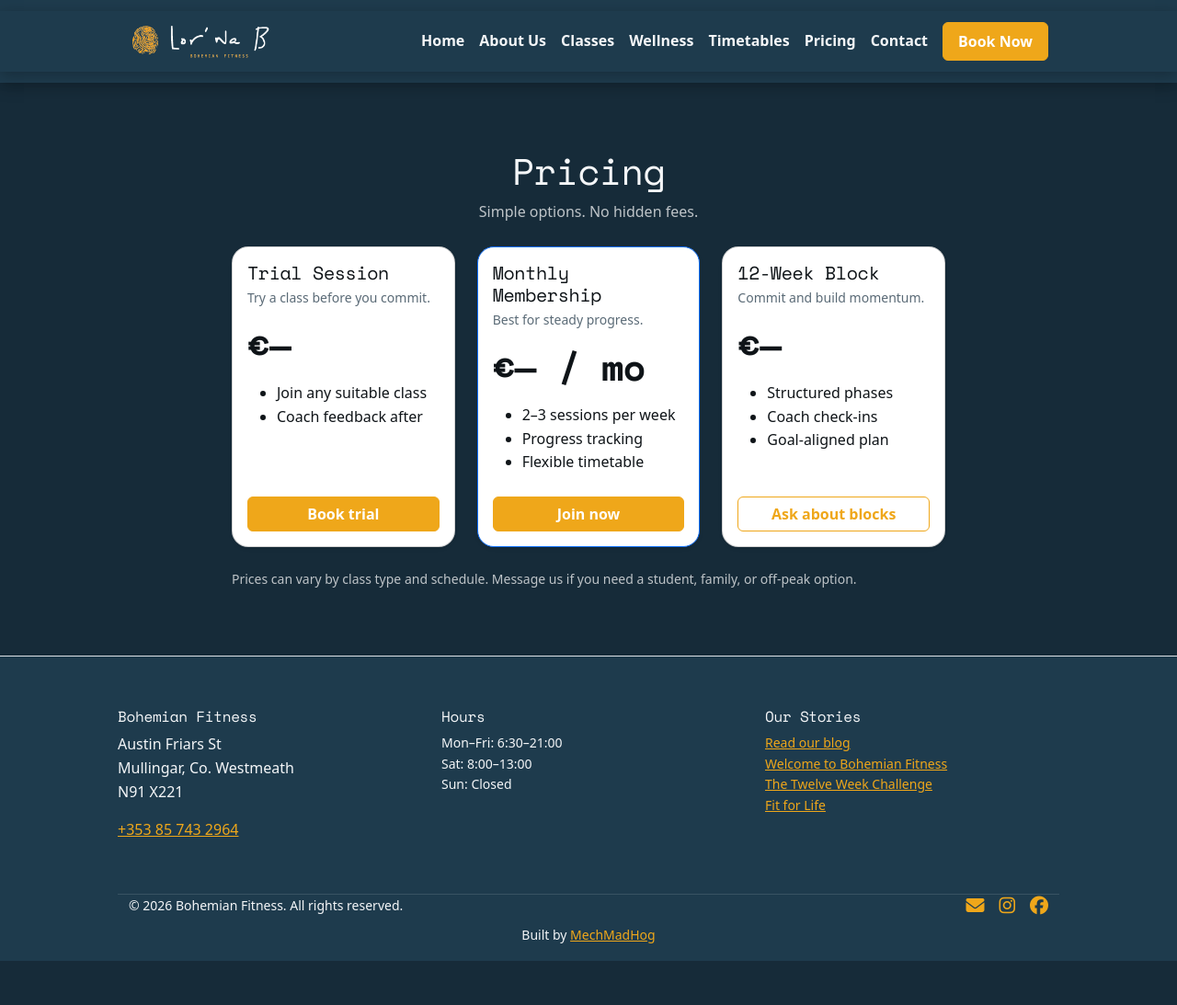
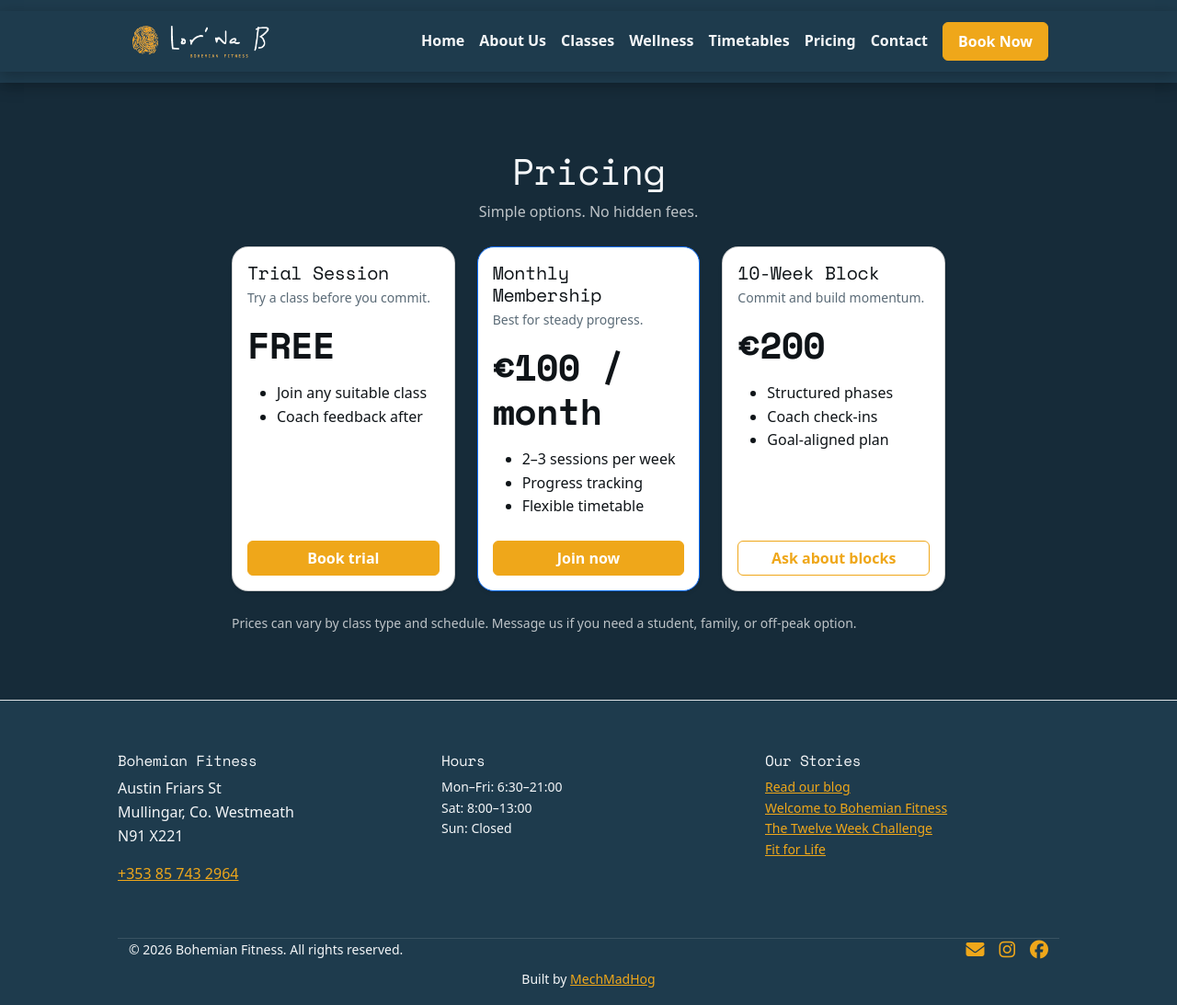
Before and after one commit to MechMadHog/bohemianfitness.ie, a Jekyll site: the page built from pages/pricing.md, in a window 1280 px wide. Shown: the whole page at 92% size. Built offline with Jekyll 4.4.1, drawn with Linux system fonts in a browser that asks for light colours; before the commit the page ends 1045 px from its top, so only the background shows below that.

Commit message:
Update pricing.md

```diff
--- a/pages/pricing.md
+++ b/pages/pricing.md
@@ -19,7 +19,7 @@ sitemap: false               # keeps it out of jekyll-sitemap
           <div class="card-body d-flex flex-column">
             <h2 class="h5 mb-1">Trial Session</h2>
             <p class="text-muted small mb-3">Try a class before you commit.</p>
-            <div class="display-6 fw-bold mb-3">€—</div>
+            <div class="display-6 fw-bold mb-3">FREE</div>
             <ul class="mb-4">
               <li>Join any suitable class</li>
               <li>Coach feedback after</li>
@@ -34,7 +34,7 @@ sitemap: false               # keeps it out of jekyll-sitemap
           <div class="card-body d-flex flex-column">
             <h2 class="h5 mb-1">Monthly Membership</h2>
             <p class="text-muted small mb-3">Best for steady progress.</p>
-            <div class="display-6 fw-bold mb-3">€— / mo</div>
+            <div class="display-6 fw-bold mb-3">€100 / month</div>
             <ul class="mb-4">
               <li>2–3 sessions per week</li>
               <li>Progress tracking</li>
@@ -48,9 +48,9 @@ sitemap: false               # keeps it out of jekyll-sitemap
       <div class="col-md-6 col-lg-4">
         <article class="card h-100 shadow-sm">
           <div class="card-body d-flex flex-column">
-            <h2 class="h5 mb-1">12-Week Block</h2>
+            <h2 class="h5 mb-1">10-Week Block</h2>
             <p class="text-muted small mb-3">Commit and build momentum.</p>
-            <div class="display-6 fw-bold mb-3">€—</div>
+            <div class="display-6 fw-bold mb-3">€200</div>
             <ul class="mb-4">
               <li>Structured phases</li>
               <li>Coach check-ins</li>
```
